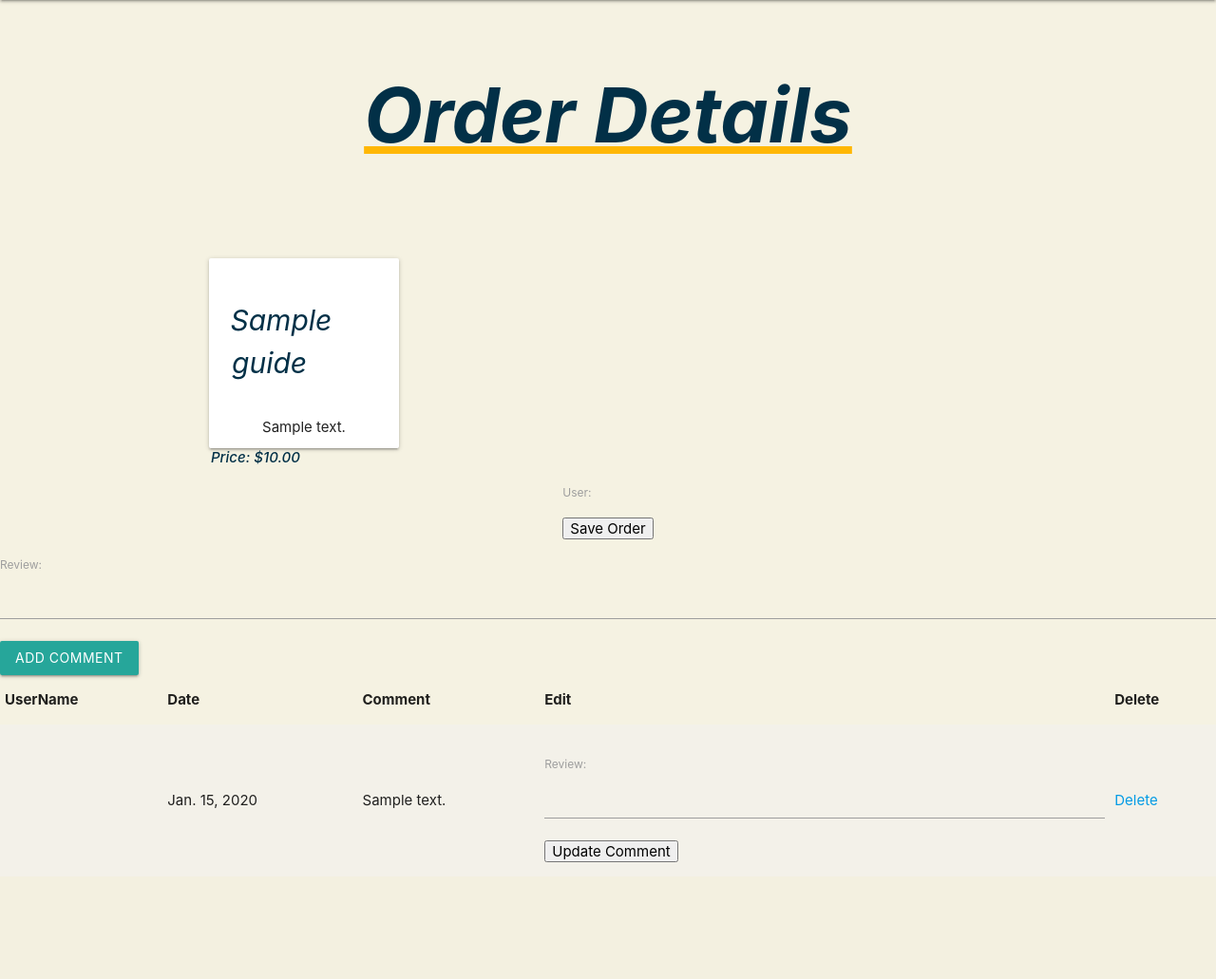
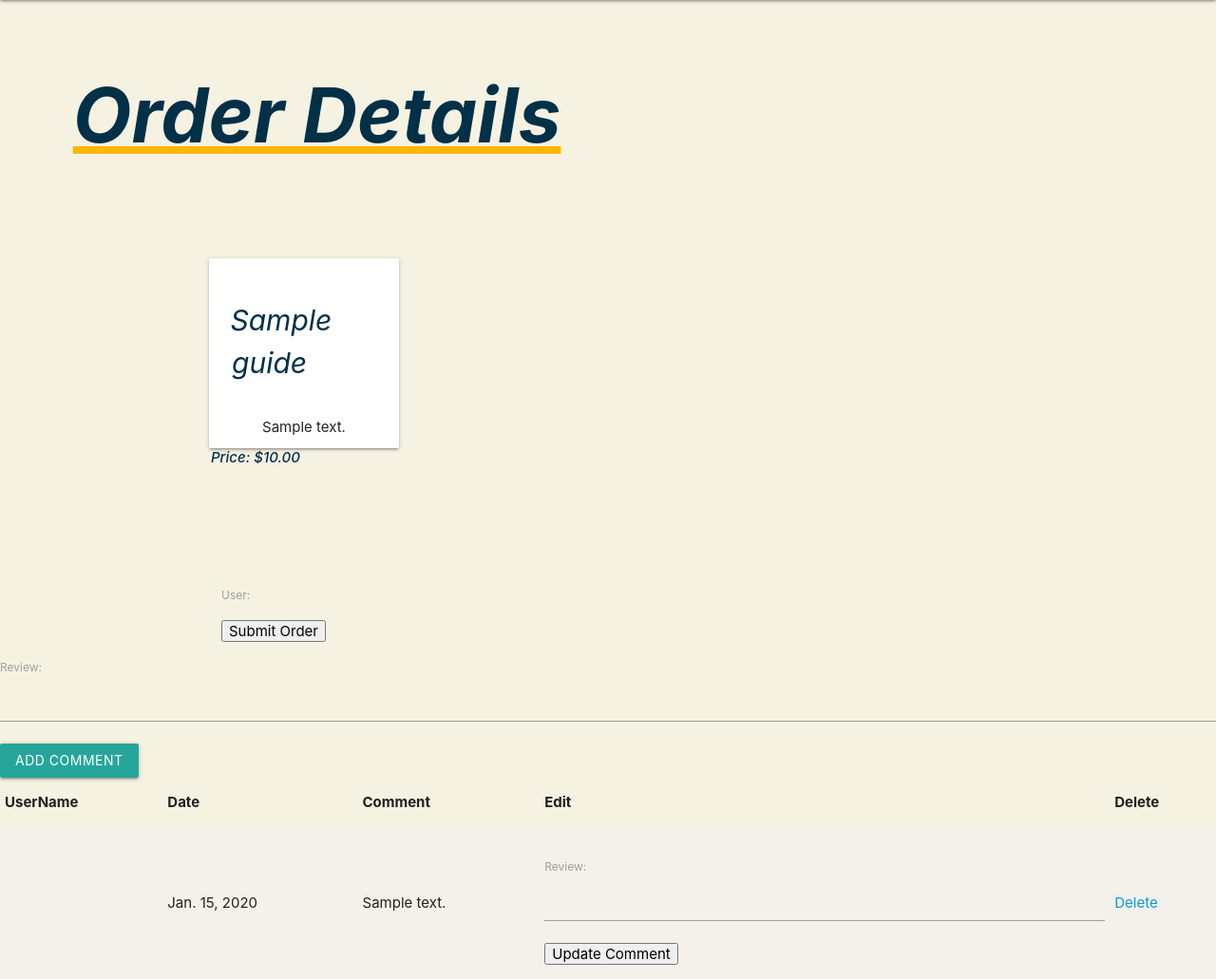
Before and after one commit to simoneg80/Code-Masters-, a Django app: page /guides/1 in a window 1280 px wide. Shown: the part 64-1095 px from the top of the page at 95% size. Before the commit the page ends 972 px from the top, so only its background shows below. Run offline with Django 4.2, Linux system fonts and the light colour scheme; tables that the repository leaves empty hold one stand-in row (values such as "Sample post").

Commit message:
stled details page

```diff
--- a/main_app/static/css/style.css
+++ b/main_app/static/css/style.css
@@ -226,7 +226,7 @@
   margin: 6%;
   text-decoration: underline #ffb703;
   font-weight: 700;
-  text-align: center;
+  text-align: relative;
 }
 
 .detailcardtitle {
@@ -262,4 +262,7 @@
 .orderform {
   display: grid;
   justify-content: center;
+  margin-top: 10%;
+  margin-right: 55vw;
+  ;
 }
--- a/main_app/templates/guides/detail.html
+++ b/main_app/templates/guides/detail.html
@@ -19,7 +19,7 @@
   <div class="col s6">
     <form class="orderform" method="POST" action="{% url 'orders_create' %}">
       {% csrf_token %} {{ order_form.as_p }}
-      <button type="submit">Save Order</button>
+      <button type="submit">Submit Order</button>
     </form>
   </div>
 
```
